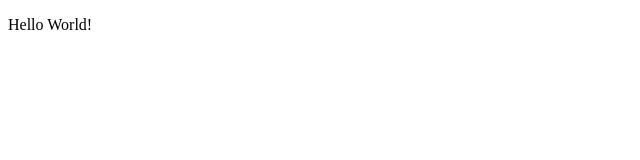
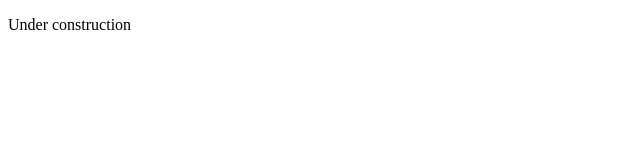
Before and after one commit to microservicesteam/microservicesteam.github.io, a plain HTML site: page index.html in a window 1280 px wide. Shown: the full height of the page, 0-640 px from the left. Drawn offline with Linux system fonts and the light colour scheme.

Commit message:
MS-0 Updated index.html

```diff
--- a/index.html
+++ b/index.html
@@ -6,7 +6,7 @@
 </head>
 
 <body>
-	<p>Hello World!</p>
+	<p>Under construction</p>
 </body>
 
 </html>
```
